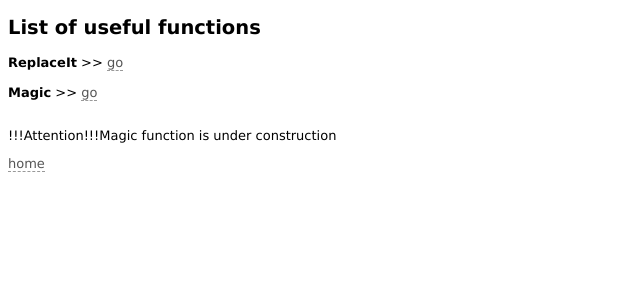
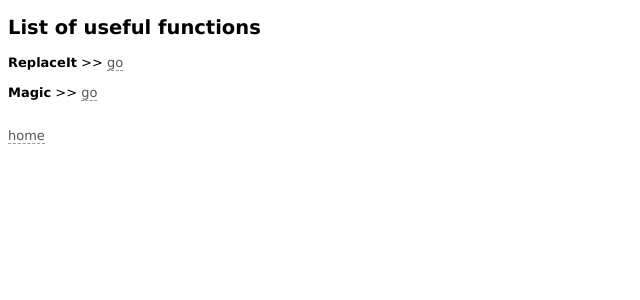
Before and after one commit to SrGrey/Usefulsite, a Django app: page /useful/ in a window 1280 px wide. Shown: the top 300 px of the page, without its empty margins (0-640 px from the left). Run offline with Django 3.2, Linux system fonts and the light colour scheme.

Commit message:
Update functions list
delete advertisement about Magic under construction

```diff
--- a/usefulsite/templates/useful/useful_functions_list.html
+++ b/usefulsite/templates/useful/useful_functions_list.html
@@ -12,7 +12,6 @@
     <p>
         {{functions| safe }}
     </p>
-    <p>!!!Attention!!!Magic function is under construction</p>
     <a href="/" class="dot">home</a>
  </font>
  </body>
```
